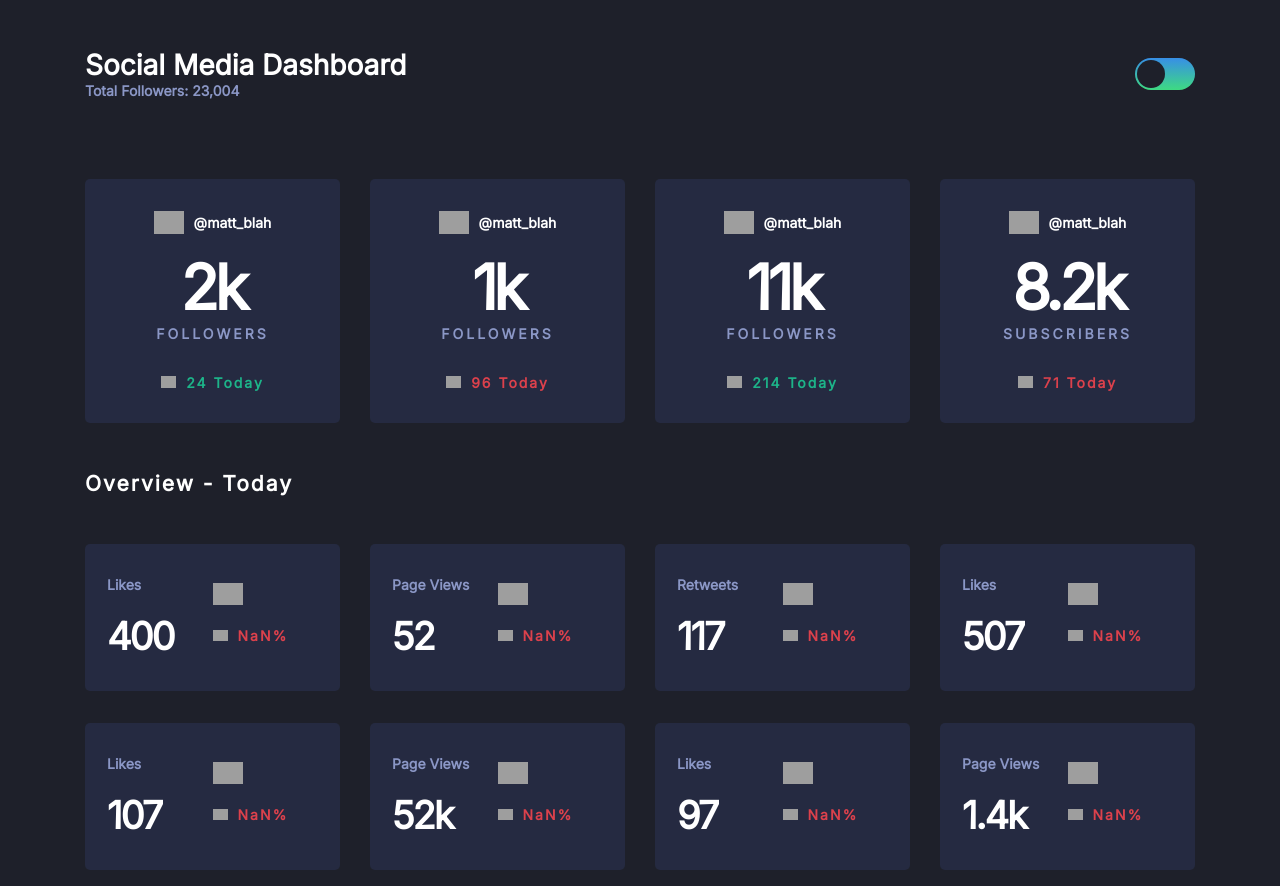
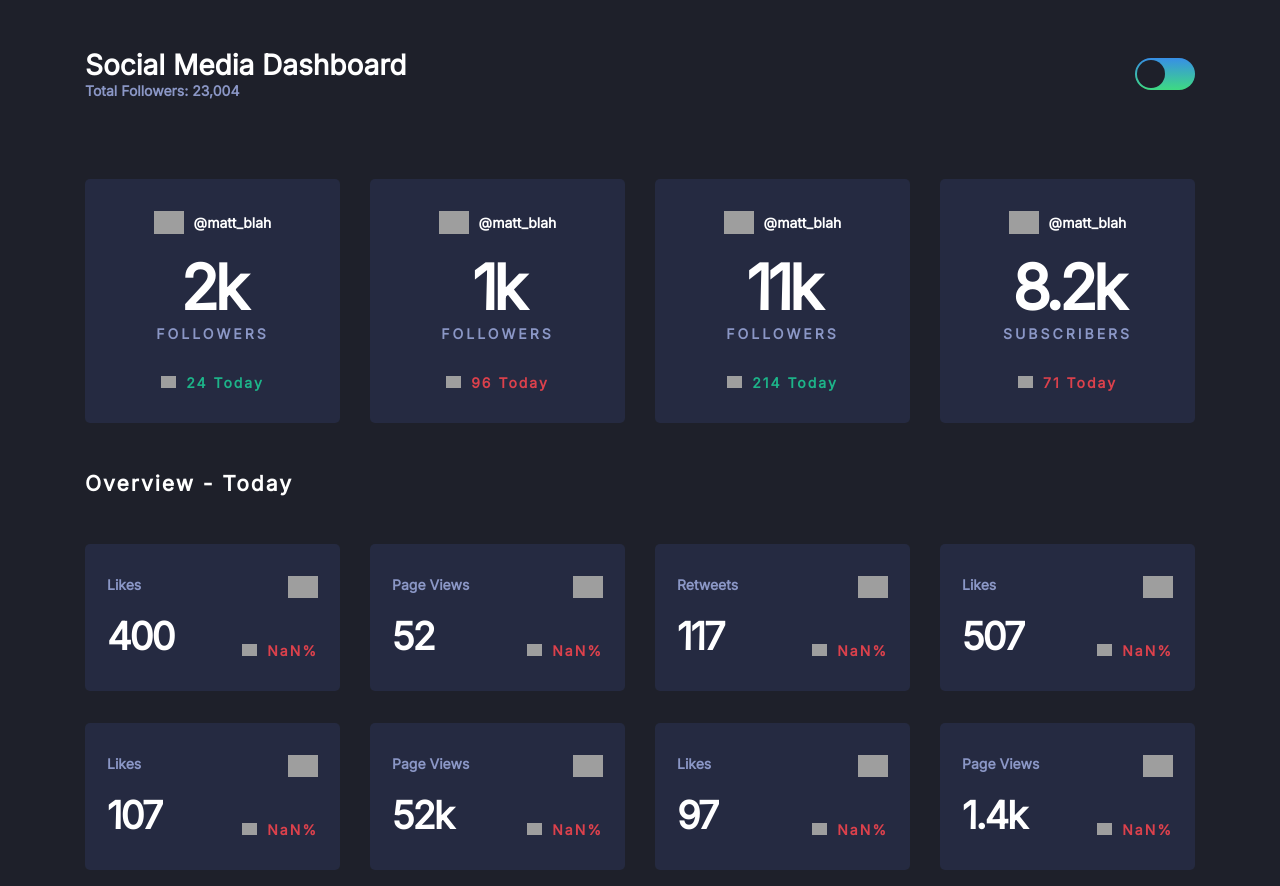
Before and after one commit to mpaitgt/social-media-dashboard, a React (Create React App) app: page / in a window 1280 px wide. Built offline with nearby package versions, Linux system fonts and the light colour scheme; grey boxes are pictures that could not be loaded.

Commit message:
fixed the display layout of the overview cards, aligned logo and percentage delta correctly

```diff
--- a/src/Components/Card.js
+++ b/src/Components/Card.js
@@ -15,6 +15,7 @@ function Card(props) {
       flex-direction: column;
       align-item: center;
       justify-content: space-around;
+      position: relative;
     `}>
       { props.children }
     </div>
--- a/src/Components/Delta.js
+++ b/src/Components/Delta.js
@@ -52,13 +52,14 @@ export function PercentageDelta(props) {
   }
 
   return (
-    <div className={css`
+    <span className={css`
       letter-spacing: 2px;
       align-self: center;
       font-weight: 700;
-      font-size: ${props.font_size}
+      font-size: ${props.font_size};
+      align-self: flex-end;
     `}>
       {change()}
-    </div>
+    </span>
   )
 }
--- a/src/Components/OverviewCard.js
+++ b/src/Components/OverviewCard.js
@@ -12,25 +12,30 @@ function OverviewCard(props) {
       <div className={css`
         display: grid;
         grid-template-columns: 1fr 1fr;
-        align-items: center;
-        justify-content: center;
-        align-self; center;
       `}>
+        <div className={css`display: flex; flex-direction: column;`}>
           <h4 className={css`
             color: var(--dark-theme-sec-txt);
             padding-bottom: 20px;
           `}>
             {props.data.type}
           </h4>
-
-        <Logo data={props.data} />
-        <div className={css`
+          <span className={css`
             font-size: 38px;
             letter-spacing: -2px;
           `}>
             {helpers.addTheK(props.data.value)}
+          </span>
         </div>
-        <PercentageDelta data={props.data} font_size="14px"/>
+        <div className={css`
+          display: flex;
+          flex-direction: column;
+          align-items: flex-end;
+          justify-content: space-between;
+        `}>
+          <Logo data={props.data} />
+          <PercentageDelta data={props.data} font_size="14px" />
+        </div>
       </div>
     </Card>
   )
```
Lines whose indentation alone changed are shown as unchanged.
